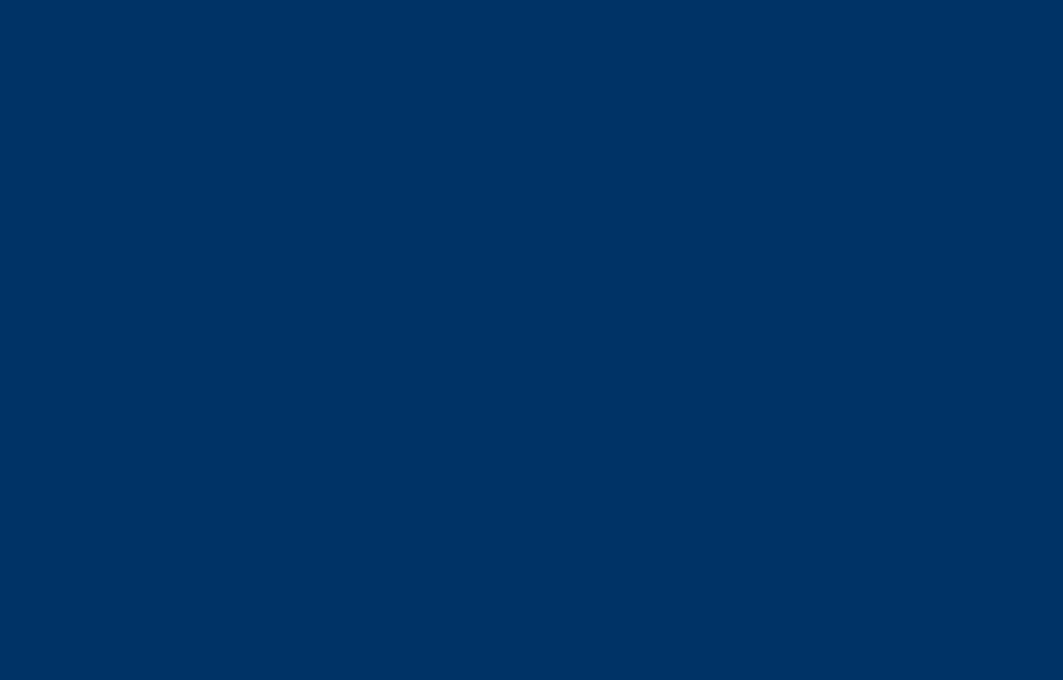
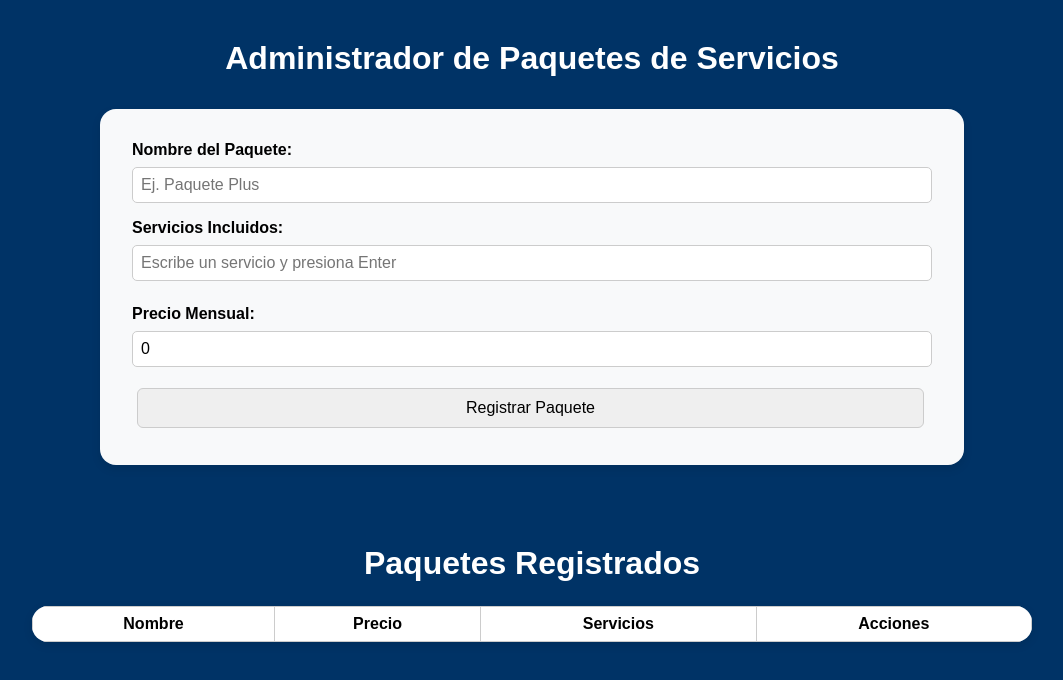
Before and after one commit to Cronos-llvllx/RetoMegaConfigurador2025, an Angular app in the folder client/: page /paquetes in a window 1280 px wide. Before the commit this address led to /. Shown: the top 680 px of the page, without its empty margins (108-1171 px from the left). Built offline with nearby package versions, Linux system fonts and the light colour scheme.

Commit message:
Creacion de componente de servicios

```diff
--- a/client/src/app/app.routes.ts
+++ b/client/src/app/app.routes.ts
@@ -10,5 +10,10 @@ export const routes: Routes = [
     path: 'promociones',
     loadComponent: () =>
       import('./promociones/promociones.component').then(m => m.PromocionesComponent)
+  },
+  {
+    path: 'paquetes',
+    loadComponent: () =>
+      import('./paquetes/paquetes.component').then(m => m.PaquetesComponent)
   }
 ];
--- /dev/null
+++ b/client/src/app/paquetes/paquetes.component.html
@@ -0,0 +1,60 @@
+<h1>Administrador de Paquetes de Servicios</h1>
+
+<div class="formulario-container">
+
+    <div class="formulario">
+      <div class="campo">
+        <label>Nombre del Paquete:</label>
+        <input [(ngModel)]="nuevoPaquete.nombre" placeholder="Ej. Paquete Plus" />
+      </div>
+
+      <div class="campo">
+        <label>Servicios Incluidos:</label>
+        <input #servicioInput (keydown.enter)="agregarServicio(servicioInput.value); servicioInput.value=''" placeholder="Escribe un servicio y presiona Enter" />
+
+        <div class="box-elements">
+          <div class="box-container">
+            <div *ngFor="let s of nuevoPaquete.servicios; let i = index" class="element">
+              <div class="content">
+                <p>{{s}}</p>
+                <span class="button-sim" (click)="eliminarServicio(i)">
+                  <span class="x1"></span><span class="x2"></span>
+                </span>
+              </div>
+            </div>
+          </div>
+        </div>
+      </div>
+
+      <div class="campo">
+        <label>Precio Mensual:</label>
+        <input [(ngModel)]="nuevoPaquete.precio" type="number" placeholder="$" />
+      </div>
+
+
+
+      <button (click)="registrarPaquete()">Registrar Paquete</button>
+    </div>
+  </div>
+
+  <div class="table-container">
+    <h1>Paquetes Registrados</h1>
+    <table>
+      <thead>
+        <tr>
+          <th>Nombre</th><th>Precio</th><th>Servicios</th><th>Acciones</th>
+        </tr>
+      </thead>
+      <tbody>
+        <tr *ngFor="let paquete of paquetes; let i = index">
+          <td>{{ paquete.nombre }}</td>
+          <td>${{ paquete.precio }}</td>
+          <td>{{ paquete.servicios.join(', ') }}</td>
+          <td>
+            <button (click)="editarPaquete(i)">✏️</button>
+            <button (click)="eliminarPaquete(i)">🗑️</button>
+          </td>
+        </tr>
+      </tbody>
+    </table>
+  </div>
--- /dev/null
+++ b/client/src/app/paquetes/paquetes.component.scss
@@ -0,0 +1,149 @@
+.formulario-container {
+    max-width: 800px;
+    margin: 2rem auto;
+    padding: 2rem;
+    background-color: #f8f9fa;
+    border-radius: 1rem;
+    box-shadow: 0 4px 10px rgba(0, 0, 0, 0.1);
+  }
+
+  h1 {
+    margin-bottom: 1.5rem;
+    color: white;
+    font-family: 'Arial', sans-serif;
+    text-align: center;
+    width: 100%;
+    margin-top: 2rem;
+  }
+
+  .formulario {
+    display: flex;
+    flex-direction: column;
+    gap: 1rem;
+  }
+
+  .formulario input,
+  .formulario button {
+      padding: 10px;
+      font-size: 16px;
+      border-radius: 6px;
+      border: 1px solid #ccc;
+  }
+
+  .campo {
+    display: flex;
+    flex-direction: column;
+  }
+
+  .campo label {
+    width: 120px;
+    font-weight: bold;
+    color: black;
+    white-space: nowrap;
+    font-family: 'Arial', sans-serif;
+    margin-bottom: .5rem;
+}
+
+.campo input {
+    flex: 1;
+    padding: 8px;
+    border-radius: 5px;
+    border: 1px solid #ccc;
+}
+
+  button {
+    padding: 8px 12px;
+    margin: 5px;
+    border: none;
+    border-radius: 5px;
+    font-family: 'Arial', sans-serif;
+    font-size: medium;
+  }
+
+  .table-container {
+    max-width: 1000px;
+    margin: 2rem auto;
+    padding: 1rem;
+  }
+
+  table {
+    width: 100%;
+    border-collapse: collapse;
+    margin-top: 1rem;
+    border-radius: 1rem;
+    overflow: hidden;
+    background-color: white;
+    box-shadow: 0 3px 10px rgba(0, 0, 0, 0.1);
+  }
+
+  th, td {
+    padding: 1rem;
+    text-align: left;
+    border: 1px solid #ccc;
+  }
+
+  th {
+    padding: 8px;
+    text-align: center;
+    font-family: 'Arial', sans-serif;
+  }
+
+  td:last-child {
+    white-space: nowrap;
+  }
+
+  button {
+    margin-right: 0.5rem;
+  }
+
+  /* Box Elements */
+  .box-elements {
+    margin-top: 0.5rem;
+  }
+
+  .box-container {
+    display: flex;
+    flex-wrap: wrap;
+    gap: 0.5rem;
+  }
+
+  .element {
+    background-color: #007bff;
+    color: white;
+    border-radius: 1rem;
+    padding: 0.3rem 0.8rem;
+    display: flex;
+    align-items: center;
+    font-size: 0.9rem;
+  }
+
+  .content {
+    display: flex;
+    align-items: center;
+    gap: 0.5rem;
+  }
+
+  .button-sim {
+    display: flex;
+    cursor: pointer;
+    position: relative;
+    width: 14px;
+    height: 14px;
+  }
+
+  .x1, .x2 {
+    position: absolute;
+    top: 6px;
+    left: 0;
+    height: 2px;
+    width: 14px;
+    background: white;
+  }
+
+  .x1 {
+    transform: rotate(45deg);
+  }
+
+  .x2 {
+    transform: rotate(-45deg);
+  }
--- /dev/null
+++ b/client/src/app/paquetes/paquetes.component.ts
@@ -0,0 +1,56 @@
+import { Component } from '@angular/core';
+import { CommonModule } from '@angular/common';
+import { FormsModule } from '@angular/forms';
+
+@Component({
+  standalone: true,
+  selector: 'app-paquetes',
+  templateUrl: './paquetes.component.html',
+  styleUrls: ['./paquetes.component.scss'],
+  imports: [CommonModule, FormsModule]
+})
+export class PaquetesComponent {
+  paquetes: any[] = [];
+
+  nuevoPaquete: any = {
+    nombre: '',
+    precio: 0,
+    servicios: [] as string[]
+  };
+
+  editIndex: number | null = null;
+
+  registrarPaquete() {
+    if (this.editIndex !== null) {
+      this.paquetes[this.editIndex] = { ...this.nuevoPaquete };
+      this.editIndex = null;
+    } else {
+      this.paquetes.push({ ...this.nuevoPaquete });
+    }
+
+    this.nuevoPaquete = {
+      nombre: '',
+      precio: 0,
+      servicios: []
+    };
+  }
+
+  editarPaquete(index: number) {
+    this.nuevoPaquete = { ...this.paquetes[index] };
+    this.editIndex = index;
+  }
+
+  eliminarPaquete(index: number) {
+    this.paquetes.splice(index, 1);
+  }
+
+  agregarServicio(servicio: string) {
+    if (servicio.trim()) {
+      this.nuevoPaquete.servicios.push(servicio.trim());
+    }
+  }
+
+  eliminarServicio(index: number) {
+    this.nuevoPaquete.servicios.splice(index, 1);
+  }
+}
--- a/client/src/app/promociones/promociones.component.scss
+++ b/client/src/app/promociones/promociones.component.scss
@@ -59,8 +59,12 @@ th, td {
 }
 
 h1 {
+    margin-bottom: 1.5rem;
     color: white;
     font-family: 'Arial', sans-serif;
+    text-align: center;
+    width: 100%;
+    margin-top: 2rem;
 }
 
 .campo {
```
Also changed, not shown: 1 other file (tests, documents, lock files or other folders).
